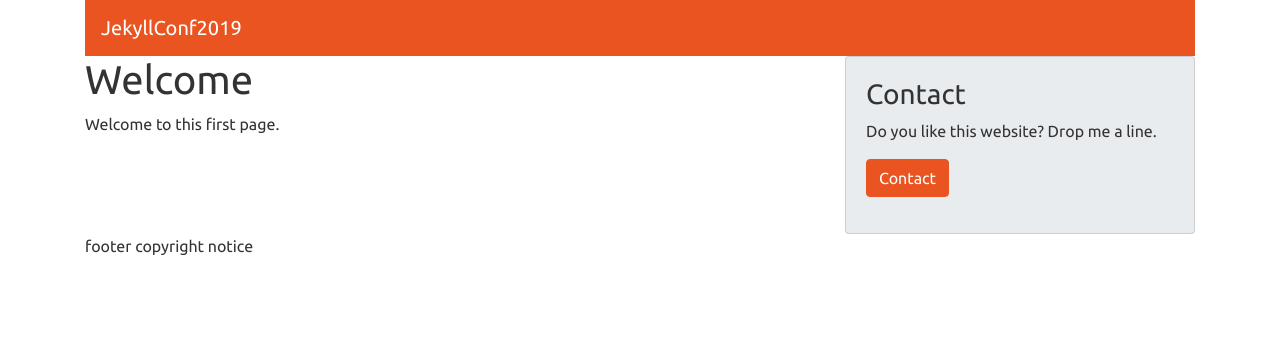
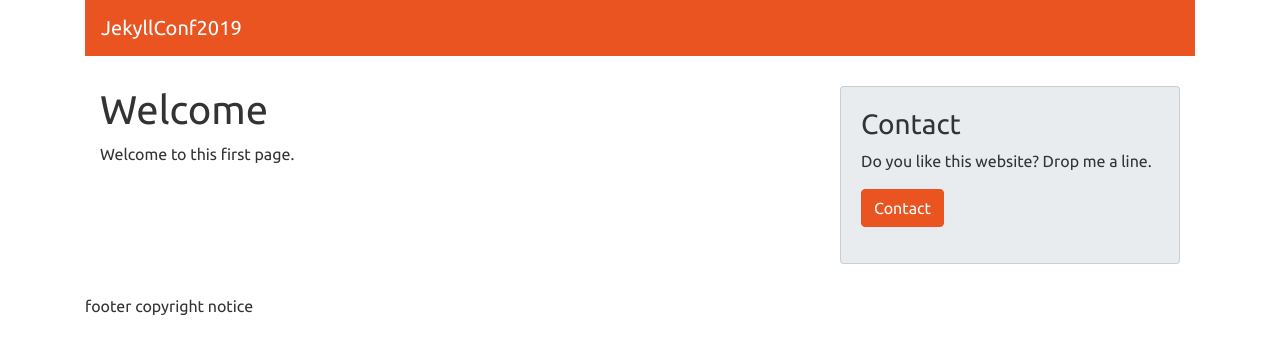
Before and after one commit to jhvanderschee/jekyllconf2019, a Jekyll site: the page built from index.md, in a window 1280 px wide. Shown: the top 354 px of the page. Built offline with Jekyll 4.4.1, drawn with Linux system fonts in a browser that asks for light colours; nearby versions of some CDN libraries; our own code applies the rules of GitHub Pages for plain Markdown files.

Commit message:
Update page.html

```diff
--- a/_layouts/page.html
+++ b/_layouts/page.html
@@ -7,7 +7,7 @@
 <body>
 <div class="container">
   {% include header.html %}
-  <div class="row">
+  <div class="row" style="margin: 30px 0;">
     <div class="col-md-8">
       {{ content }}
       {% if page.forms[0] %}{% include form.html form="1" %}{% endif %}
```
